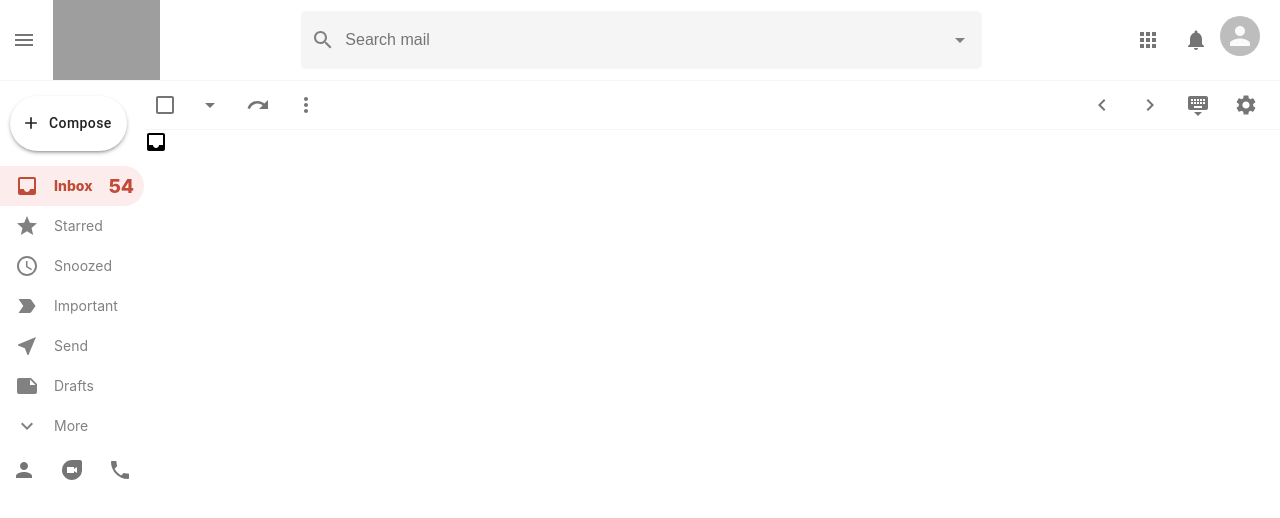
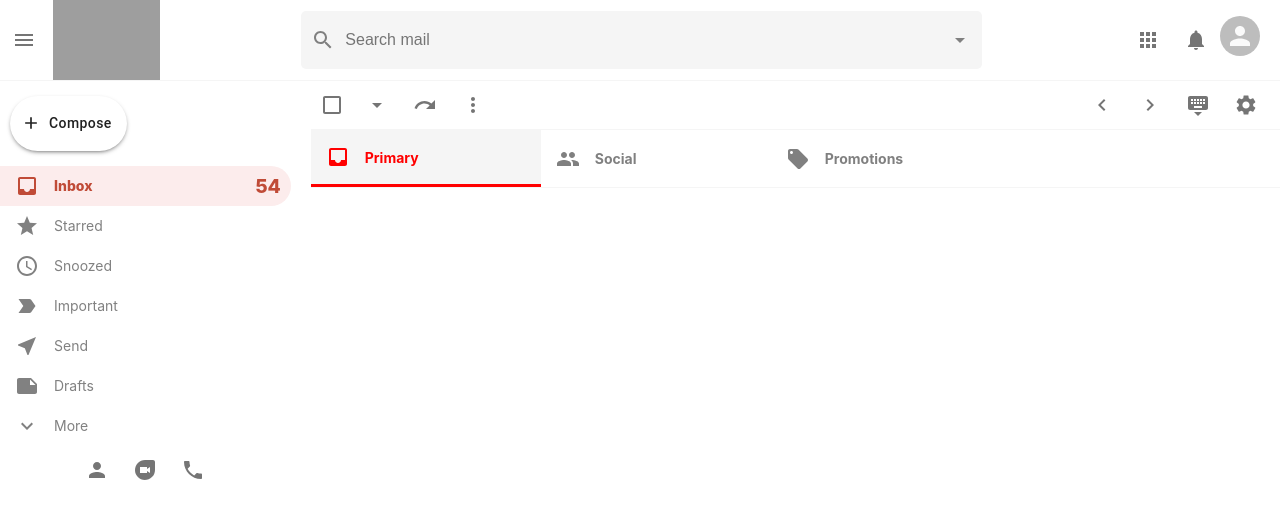
Before and after one commit to Hkc1673/gmail-clone-react, a React (Create React App) app: page / in a window 1280 px wide. Shown: the top 518 px of the page. Built offline with nearby package versions, Linux system fonts and the light colour scheme; grey boxes are pictures that could not be loaded.

Commit message:
Compşeted sectionbar design and create email row component

```diff
--- a/package.json
+++ b/package.json
@@ -12,7 +12,9 @@
     "react": "^17.0.1",
     "react-dom": "^17.0.1",
     "react-redux": "^7.1.3",
-    "react-scripts": "4.0.1"
+    "react-router-dom": "^5.2.0",
+    "react-scripts": "4.0.1",
+    "yarn": "^1.22.10"
   },
   "scripts": {
     "start": "react-scripts start",
--- a/src/components/EmailList.css
+++ b/src/components/EmailList.css
@@ -12,3 +12,11 @@
     z-index: 999;
     padding-right: 10px;
 }
+.emailList_sections {
+    position: sticky;
+    top: 0;
+    display: flex;
+    background-color: #fff;
+    border-bottom: 1px solid whitesmoke;
+    z-index: 999;
+}
--- a/src/components/EmailList.js
+++ b/src/components/EmailList.js
@@ -1,5 +1,5 @@
 import { Checkbox, IconButton } from '@material-ui/core'
-import { ArrowDropDown, ChevronLeft, ChevronRight, Inbox, KeyboardHide, MoreVert, Redo, Settings } from '@material-ui/icons'
+import { ArrowDropDown, ChevronLeft, ChevronRight, Inbox, KeyboardHide, LocalOffer, MoreVert, People, Redo, Settings } from '@material-ui/icons'
 import React from 'react'
 import Section from "./Section"
 import "./EmailList.css"
@@ -38,7 +38,12 @@
                 </div>
             </div>
             <div className="emailList_sections">
-                <Section Icon={Inbox} title="primary" color="red" selected />
+                <Section Icon={Inbox} title="Primary" color="red" selected />
+                <Section Icon={People} title="Social" color="#1A73E8"  />
+                <Section Icon={LocalOffer} title="Promotions" color="green"  />
+            </div>
+            <div className="emailList__list">
+
             </div>
         </div>
     )
--- a/src/components/Section.css
+++ b/src/components/Section.css
@@ -0,0 +1,23 @@
+.section {
+    display: flex;
+    align-items: center;
+    border-bottom-width: 2px;
+    min-width: 200px;
+    padding: 15px;
+    color: gray;
+    cursor: pointer;
+    border-width: 0 !important;
+}
+.section--selected {
+    background-color: whitesmoke;
+    border-width: 3px !important;
+}
+.section:hover {
+    background-color: whitesmoke;
+    border-width: 3px !important;
+}
+
+.section > h4 {
+    font-size: 14px;
+    margin-left: 15px;
+}
--- a/src/components/Section.js
+++ b/src/components/Section.js
@@ -1,10 +1,16 @@
 import React from 'react'
 import "./Section.css"
 
-function Section({Icon}) {
+function Section({Icon, title, color, selected}) {
     return (
-        <div className="section">
+        <div className={`section ${selected && "section--selected"}`}
+            style={{
+                borderBottom: `3px solid ${color}`,
+                color: `${selected && color}`
+            }}
+        >
             <Icon/>
+            <h4>{title}</h4>
         </div>
     )
 }
--- a/src/components/Sidebar.css
+++ b/src/components/Sidebar.css
@@ -1,3 +1,8 @@
+.sidebar {
+    flex: 0.3;
+    max-width: 300px;
+    padding-right: 20px;
+}
 .sidebar__compose {
     margin-top: 15px !important;
     margin-left: 10px !important;
```
Also changed, not shown: src/components/EmailRow.js (added, +12 -0 lines), src/components/EmailRow.css (added), 2 other files (tests, documents, lock files or other folders).
